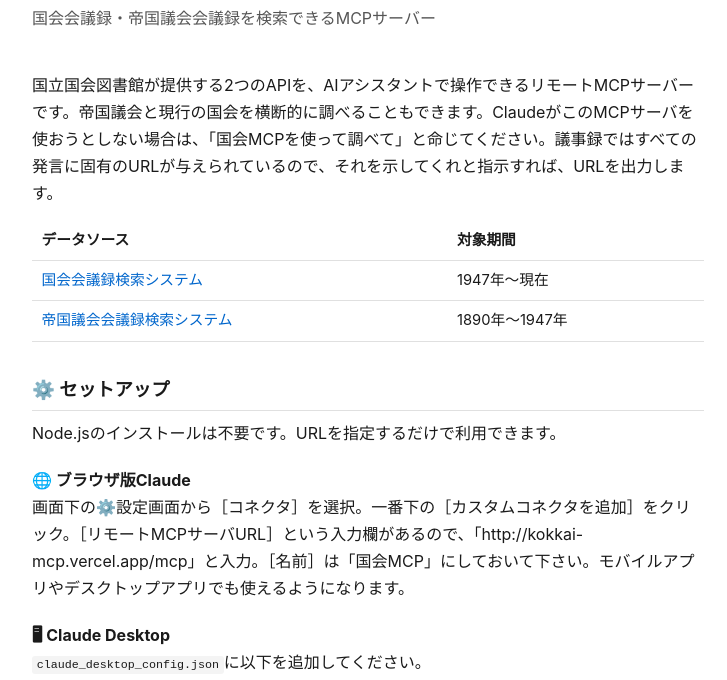
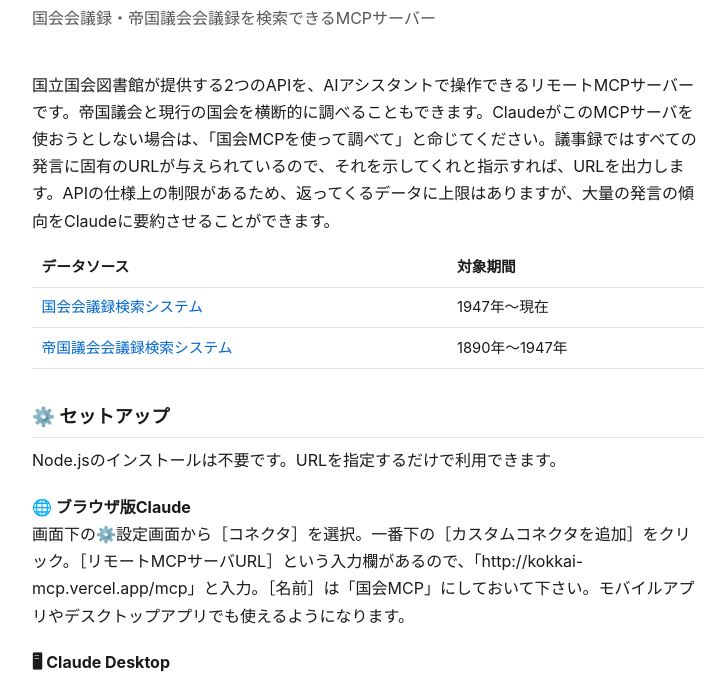
Before and after one commit to analekt/kokkai-mcp-server, a website: page public/index.html in a window 1280 px wide. Shown: the part 95-775 px from the top of the page, without its empty margins (272-999 px from the left). Drawn offline with Linux system fonts and the light colour scheme.

```diff
--- a/public/index.html
+++ b/public/index.html
@@ -29,7 +29,7 @@
 <h1>🏛 国会MCPサーバ</h1>
 <p class="subtitle">国会会議録・帝国議会会議録を検索できるMCPサーバー</p>
 
-<p>国立国会図書館が提供する2つのAPIを、AIアシスタントで操作できるリモートMCPサーバーです。帝国議会と現行の国会を横断的に調べることもできます。ClaudeがこのMCPサーバを使おうとしない場合は、「国会MCPを使って調べて」と命じてください。議事録ではすべての発言に固有のURLが与えられているので、それを示してくれと指示すれば、URLを出力します。</p>
+<p>国立国会図書館が提供する2つのAPIを、AIアシスタントで操作できるリモートMCPサーバーです。帝国議会と現行の国会を横断的に調べることもできます。ClaudeがこのMCPサーバを使おうとしない場合は、「国会MCPを使って調べて」と命じてください。議事録ではすべての発言に固有のURLが与えられているので、それを示してくれと指示すれば、URLを出力します。APIの仕様上の制限があるため、返ってくるデータに上限はありますが、大量の発言の傾向をClaudeに要約させることができます。</p>
 
 <table>
   <tr><th>データソース</th><th>対象期間</th></tr>
```
